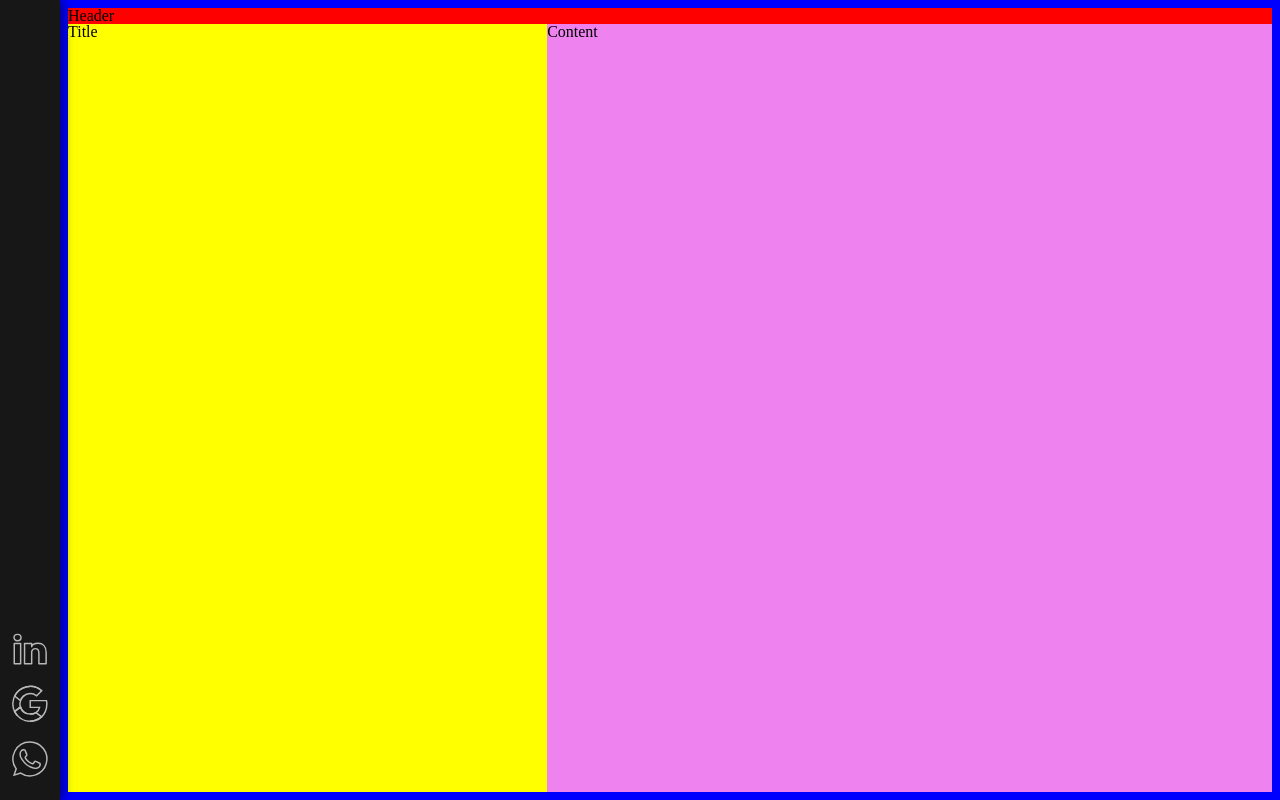
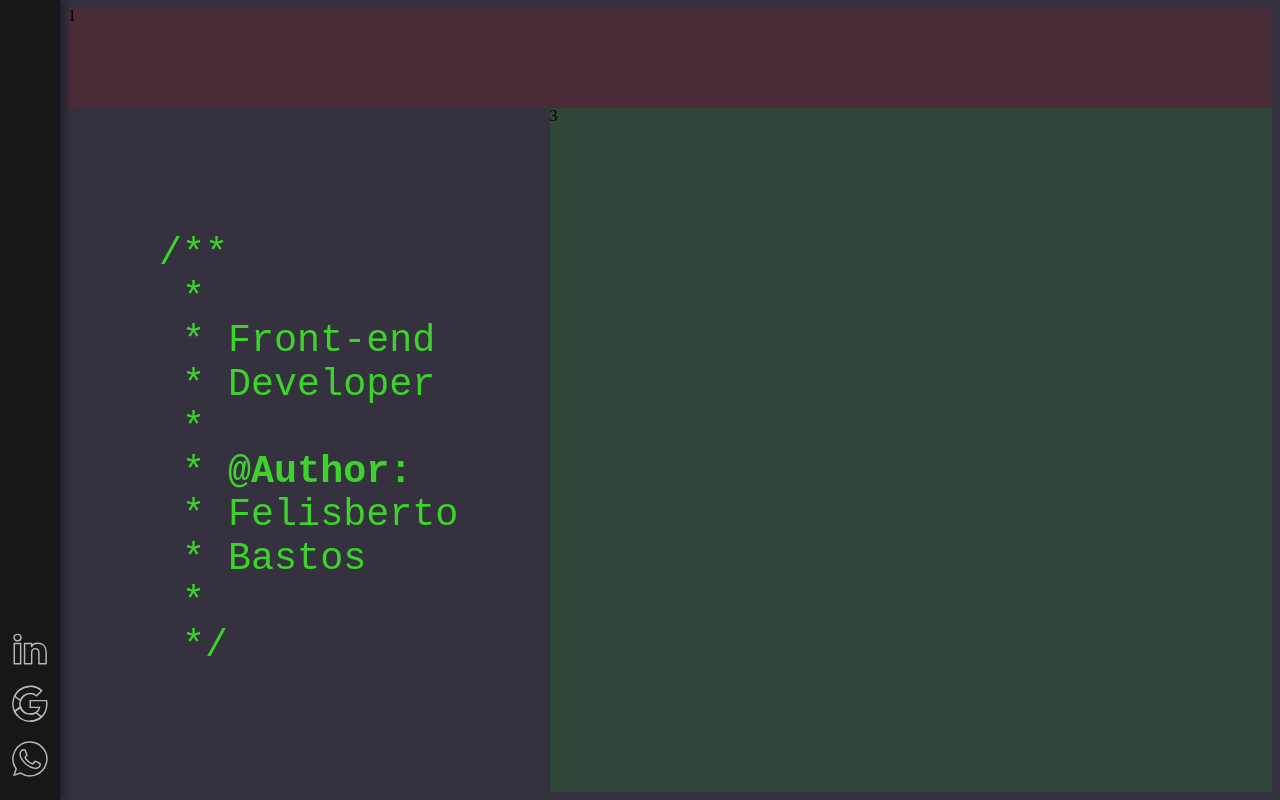
Before and after one commit to FelisbertoBastos/portfolio, a Vue app: page / in a window 1280 px wide. Built offline with nearby package versions, Linux system fonts and the light colour scheme.

Commit message:
Title adicionado

```diff
--- a/src/App.vue
+++ b/src/App.vue
@@ -1,19 +1,19 @@
 <template>
   <div id="app">
     <side-bar />
-    <content-area />
+    <main-component />
   </div>
 </template>
 
 <script>
 import SideBar from './components/layout/SideBar'
-import ContentArea from './components/layout/ContentArea'
+import MainComponent from './components/layout/MainComponent'
 
 export default {
   name: 'App',
   components: {
     'side-bar': SideBar,
-    'content-area': ContentArea
+    'main-component': MainComponent
   }
 }
 </script>
--- /dev/null
+++ b/src/components/layout/MainComponent.vue
@@ -0,0 +1,32 @@
+<template>
+  <main-template>
+    <template slot="header">
+      1
+    </template>
+    <template
+      slot="title"
+    >
+      <img
+        v-width:full
+        v-height:full
+        v-width:max="'300px'"
+        src="@/assets/Logo.svg"
+        alt="Logo"
+      />
+    </template>
+    <template slot="content">
+      3
+    </template>
+  </main-template>
+</template>
+
+<script>
+import MainTemplate from './MainTemplate'
+
+export default {
+  name: 'MainComponent',
+  components: {
+    'main-template': MainTemplate
+  }
+}
+</script>
--- a/src/components/layout/ContentArea.vue
+++ b/src/components/layout/MainTemplate.vue
@@ -3,31 +3,27 @@
     direction=column
     v-height:full
     v-padding:all=8
-    style="background: blue;"
     v-margin:left="contentAreaMarginLeft"
   >
     <flex-item
-      style="background: red"
+      style="height: 100px; background: rgba(255, 0, 0, 0.1)"
     >
-      Header
       <slot name="header"></slot>
     </flex-item>
     <flex-container
       :flexGrow=1
-      style="background: black;"
     >
+      <flex-container
+        v-width="titleWidth"
+        justifyContent=center
+        alignItems=center
+      >
+        <slot name="title"></slot>
+      </flex-container>
       <flex-item
-        :flexGrow=2
-        style="background: yellow;"
+        v-width="contentWidth"
+        style="background: rgba(0, 255, 0, 0.1)"
       >
-        Title
-        <slot name="title"></slot>
-      </flex-item>
-      <flex-item
-        :flexGrow=3
-        style="background: violet;"
-      >
-        Content
         <slot name="content"></slot>
       </flex-item>
     </flex-container>
@@ -39,14 +35,16 @@ import FlexContainer from '@/components/modules/FlexContainer'
 import FlexItem from '@/components/modules/FlexItem'
 
 export default {
-  name: 'ContentArea',
+  name: 'MainTemplate',
   components: {
     'flex-container': FlexContainer,
     'flex-item': FlexItem
   },
   data () {
     return {
-      contentAreaMarginLeft: '60px'
+      contentAreaMarginLeft: '60px',
+      titleWidth: '40%',
+      contentWidth: '60%'
     }
   }
 }
--- a/src/styles/layout/_app.sass
+++ b/src/styles/layout/_app.sass
@@ -3,3 +3,4 @@
 #app
   height: 100vh
   width: 100vw
+  overflow: hidden
```
Also changed, not shown: src/assets/Logo.svg (added).
